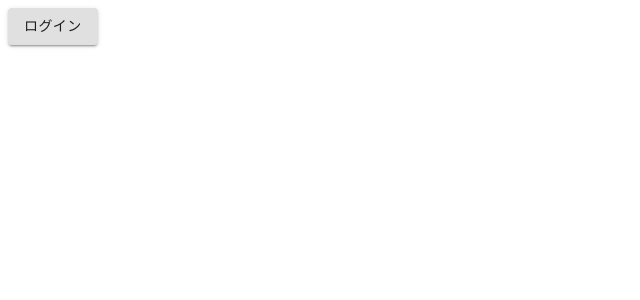
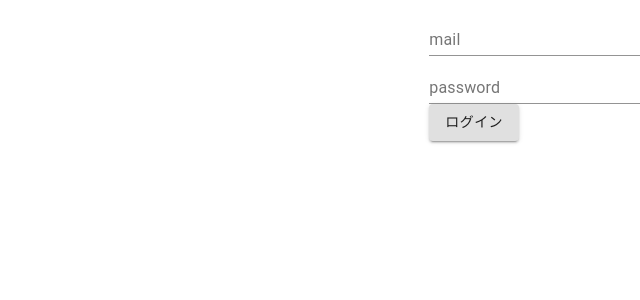
Before and after one commit to HebishimaTeam/ShosekiAppProjectReact, a React (Create React App) app in the folder booksearch/: page / in a window 1280 px wide. Shown: the top 300 px of the page, without its empty margins (0-640 px from the left). Built offline with nearby package versions, Linux system fonts and the light colour scheme.

Commit message:
テキストボックス追加

```diff
--- a/booksearch/package.json
+++ b/booksearch/package.json
@@ -40,5 +40,6 @@
       "last 1 firefox version",
       "last 1 safari version"
     ]
-  }
+  },
+  "proxy": "https://us-central1-shosekiappproject.cloudfunctions.net/Login"
 }
--- /dev/null
+++ b/booksearch/src/atoms/TextBox.js
@@ -0,0 +1,6 @@
+import React from 'react';
+// materialuiを使用する
+import { TextField } from '@material-ui/core';
+
+const TextBoxComponent = ({...props}) => <TextField {...props} />;
+export default TextBoxComponent ;
--- a/booksearch/src/components/UserManage/LoginForm.js
+++ b/booksearch/src/components/UserManage/LoginForm.js
@@ -1,25 +1,79 @@
-import React, {Component} from 'react'
+import React, { Component } from 'react'
 import Button from '../../atoms/Button';
+import TextBox from '../../atoms/TextBox';
+//import TextField from '@material-ui/core/TextField';
+import Grid from '@material-ui/core/Grid';
+import axios from 'axios';
 
 class LoginForm extends Component {
-    onLogin = () => {
-        this.props.history.push('/BookSearch')
+    constructor(props, context) {
+        super()
+        this.state = {
+            mail: '',
+            password: ''
+        }
     }
 
-    render(){
-        return(
+    onLogin = (event) => {
+        event.preventDefault();
+
+        // const axios = require('axios');
+        //const data = { mail: 'Yohei', password: 'Munesada' };
+        //axits.get
+        axios.post('https://us-central1-shosekiappproject.cloudfunctions.net/Login', this.state)
+            .then((res) => {
+                //APIにthis.stateのmailとパスワード
+                this.props.history.push('/BookSearch')
+            },
+            ).catch((error) => {
+                console.error(error);
+
+            }
+            );
+
+
+    }
+
+    handleChange = (event) => {
+        this.setState({
+            [event.target.name]: event.target.value
+        });
+    }
+    render() {
+        return (
             // <div>LoginForm</div>
-            <div>
+            <Grid container >
+                <Grid item xs />
+                <Grid item xs>
                     <form onSubmit={this.onLogin}
-                        autoComplete="off"
-                        >
+                        autoComplete="off">
+                        <Grid item xs>
+                            <TextBox label="mail"
+                                name="mail"
+                                value={this.state.mail}
+                                onChange={this.handleChange}>
+                            </TextBox>
+                        </Grid>
+                        <Grid item xs>
+                            <TextBox label="password"
+                                name="password"
+                                value={this.state.password}
+                                onChange={this.handleChange}>
+                            </TextBox>
+                        </Grid>
+                        <Grid item xs>
                             <Button className="btnLogin"
                                 type="submit"
                                 variant="contained">
                                 ログイン
                             </Button>
+                        </Grid>
                     </form>
-            </div>
+                </Grid>
+                <Grid item sm />
+            </Grid >
+
+
         )
     }
 }
```
Also changed, not shown: 2 other files (tests, documents, lock files or other folders). Lines whose indentation alone changed are shown as unchanged.
